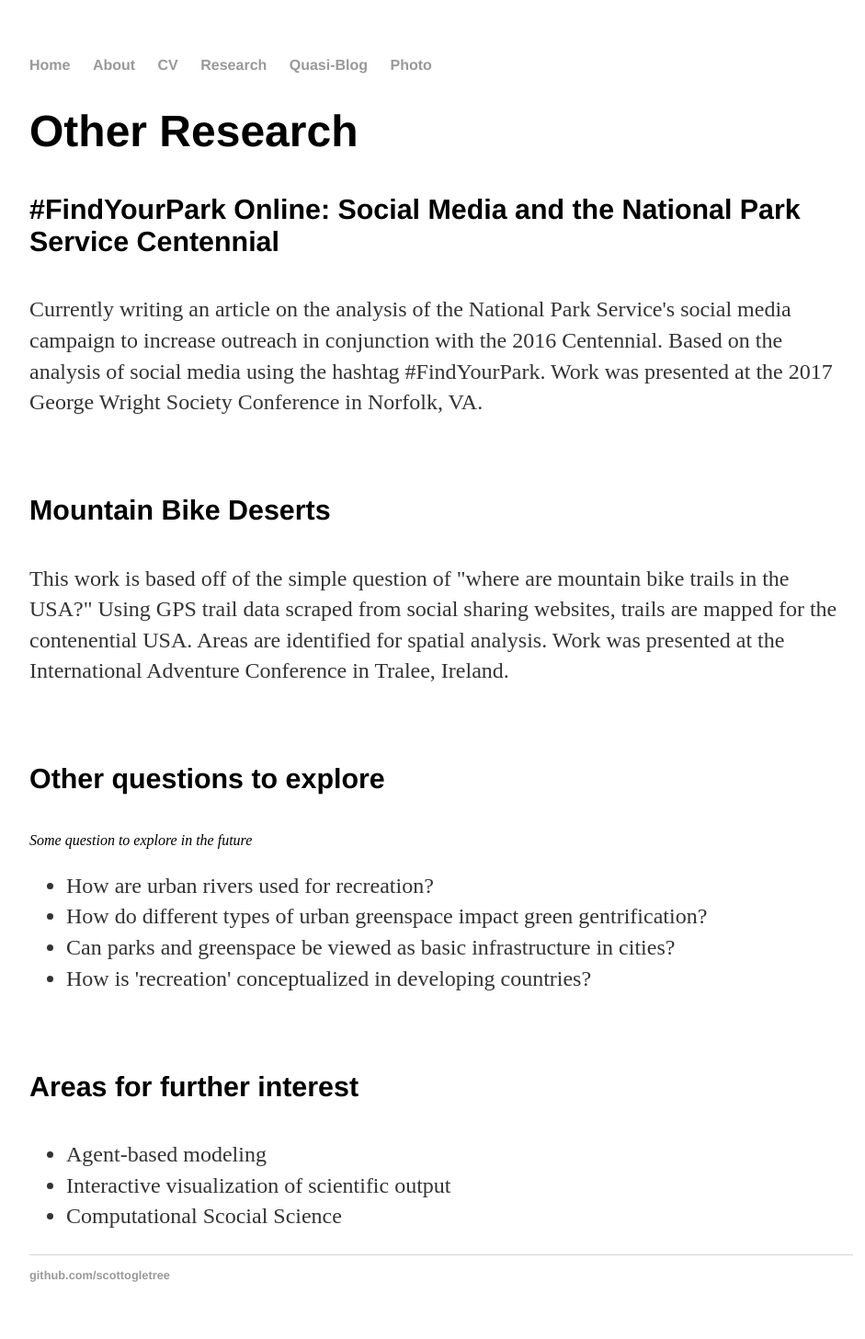
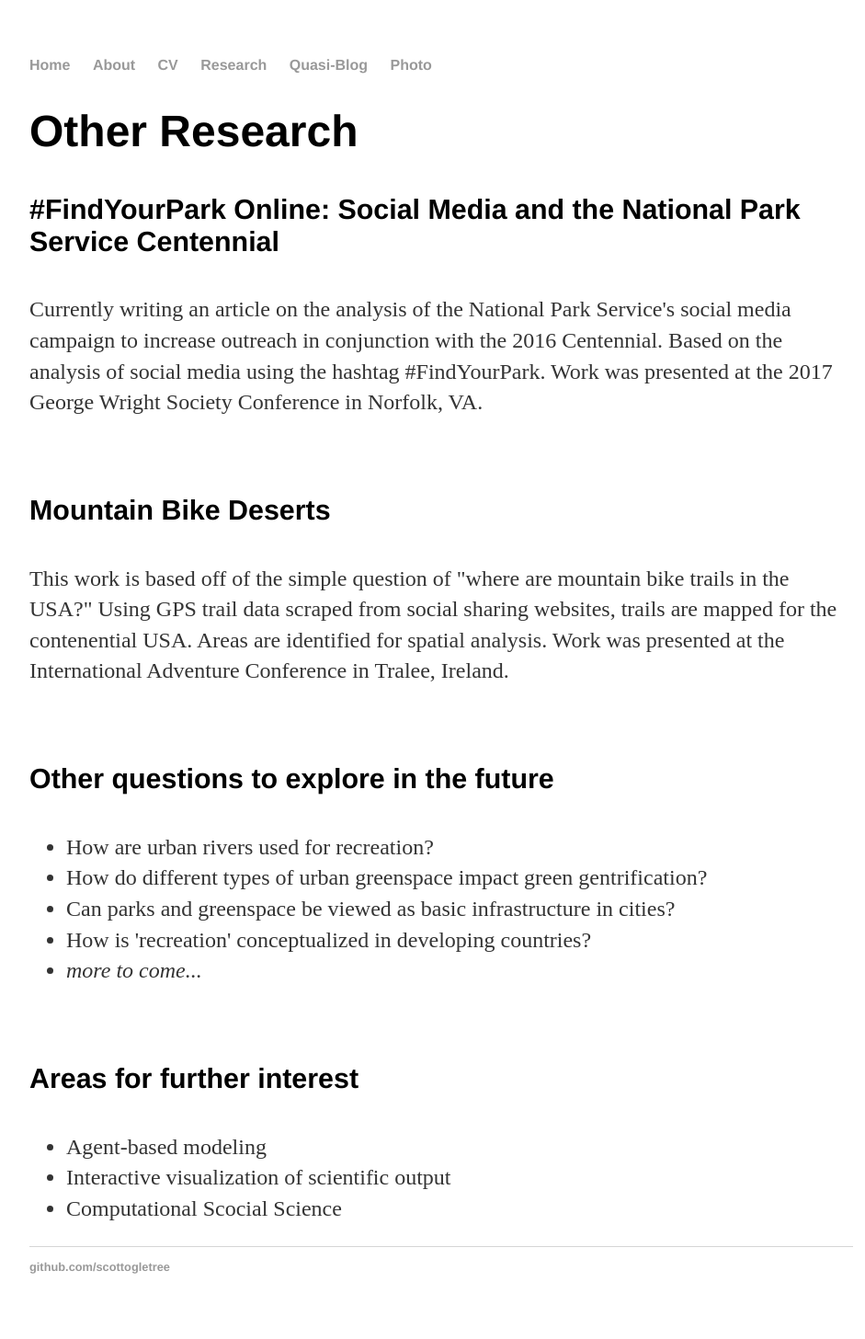
Before and after one commit to scottogletree/ogletrees.github.io, a Jekyll site: the page built from research/other_research.html, in a window 1280 px wide. Shown: the whole page at 92% size, without its empty margins (160-1101 px from the left). Built offline with Jekyll 4.4.1, drawn with Linux system fonts in a browser that asks for light colours.

Commit message:
Update other_research.html

```diff
--- a/research/other_research.html
+++ b/research/other_research.html
@@ -10,13 +10,13 @@ title: Research - Other - S Ogletree
 <h4>Mountain Bike Deserts</h3>
 <p>This work is based off of the simple question of "where are mountain bike trails in the USA?" Using GPS trail data scraped from social sharing websites, trails are mapped for the contenential USA. Areas are identified for spatial analysis. Work was presented at the International Adventure Conference  in Tralee, Ireland.</p>
 <br>
-<h4>Other questions to explore</h3>
-<em>Some question to explore in the future</em>
+<h4>Other questions to explore in the future</h3>
 <ul>
   <li>How are urban rivers used for recreation?</li>
   <li>How do different types of urban greenspace impact green gentrification?</li>
   <li>Can parks and greenspace be viewed as basic infrastructure in cities?</li>
       <li>How is 'recreation' conceptualized in developing countries?</li>
+      <li><em>more to come...</em></li>
 </ul>
 <br>
 <h4>Areas for further interest</h3>
```
